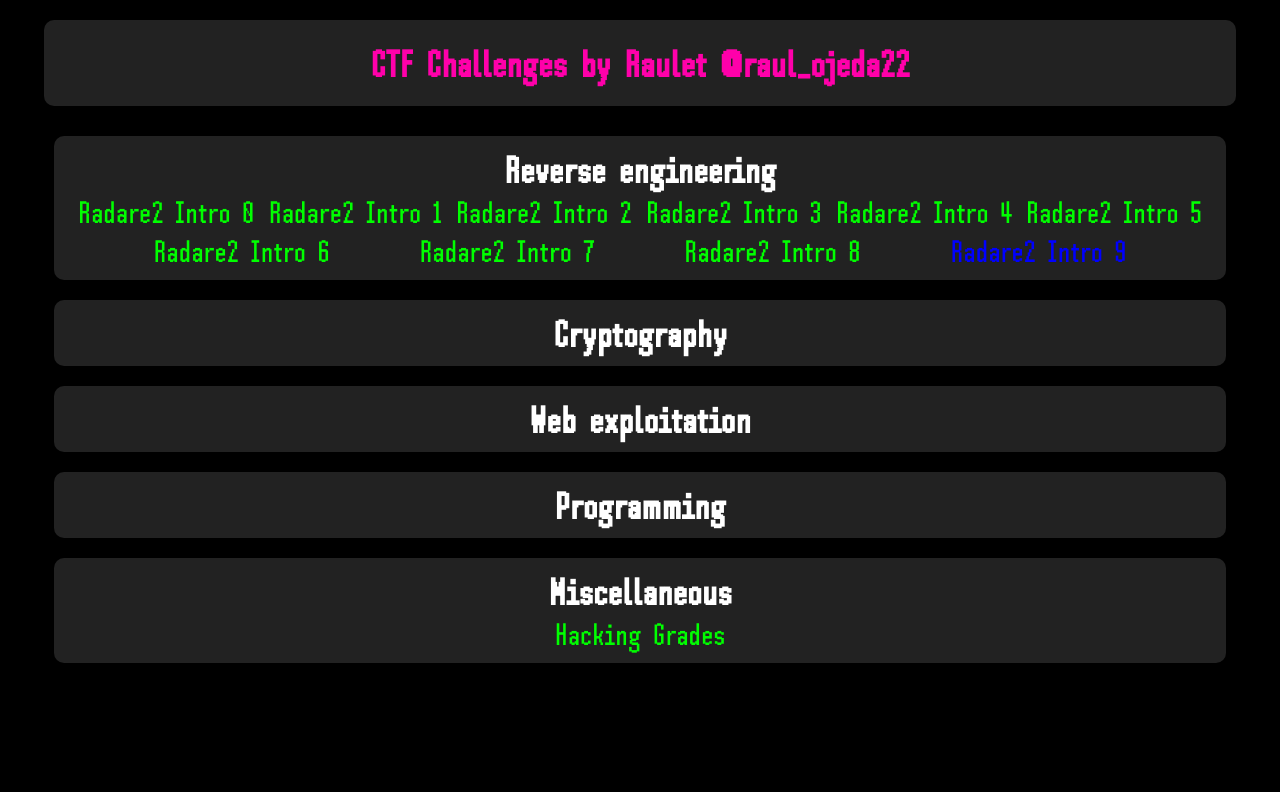
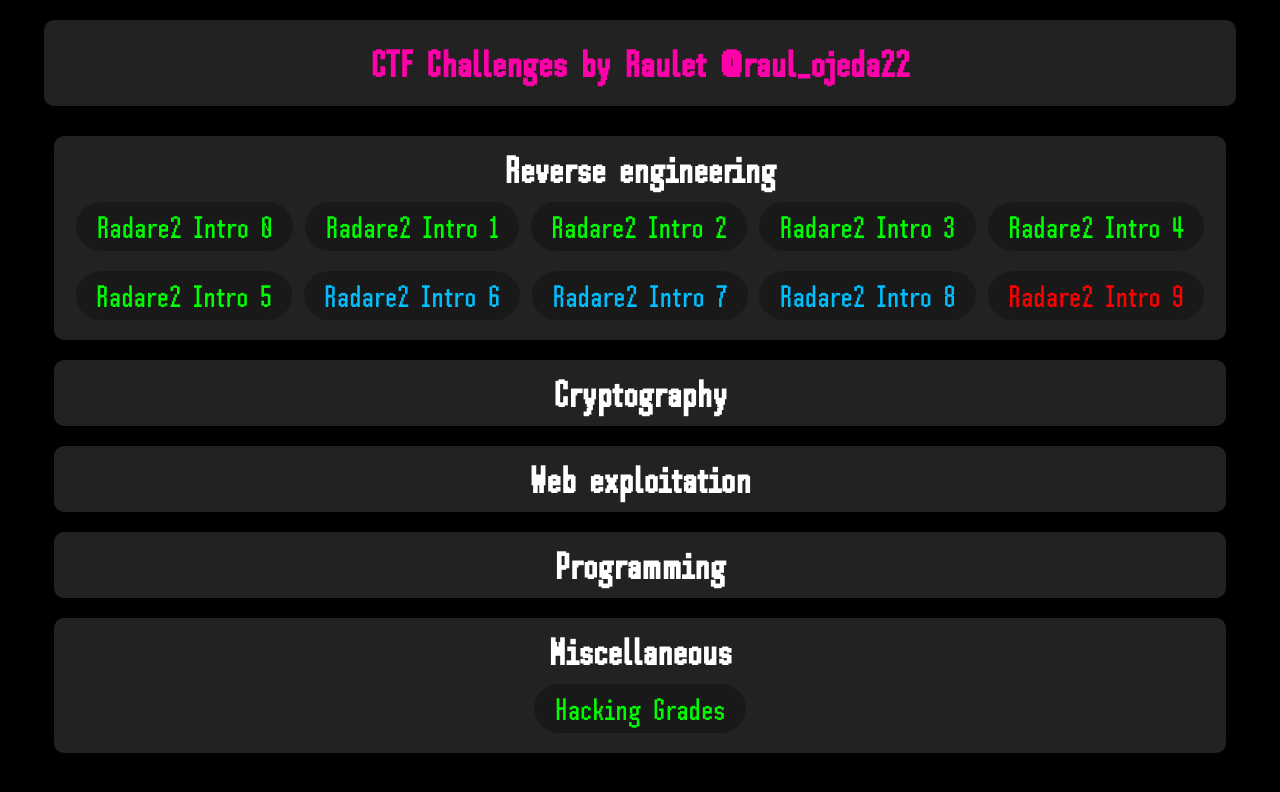
Before and after one commit to raulojeda22/raulojeda, a React (Create React App) app: page /challenges in a window 1280 px wide. Shown: the top 792 px of the page. Built offline with nearby package versions, Linux system fonts and the light colour scheme.

Commit message:
Improve challenges layout and look

```diff
--- a/package.json
+++ b/package.json
@@ -9,7 +9,7 @@
     "react-scripts": "^3.4.1"
   },
   "scripts": {
-    "start": "react-scripts start",
+    "start": "react-scripts --openssl-legacy-provider start",
     "build": "set HTTPS=true&&react-scripts build",
     "test": "react-scripts test",
     "eject": "react-scripts eject"
--- a/src/components/Challenges/Challenges.css
+++ b/src/components/Challenges/Challenges.css
@@ -107,18 +107,24 @@
 }
 
 #challenges nav button {
-    background-color: rgba(0, 255, 0, 0);
     font-family: sHPinscherRegular;
     font-size: xx-large;
     border: none;
     cursor: pointer;
+    background-color: #00000045;
+    border-radius: 25px;
+    padding: 5px;
+    padding-right: 20px;
+    padding-left: 20px;
+    margin-top: 10px;
+    margin-bottom: 10px;
 }
 
 .easy {
     color: rgb(0, 255, 0);
 }
 .medium {
-    color: blue;
+    color: deepskyblue;
 }
 .hard {
     color: red;
--- a/src/components/Challenges/Challenges.js
+++ b/src/components/Challenges/Challenges.js
@@ -39,7 +39,10 @@
             show: true,
             name: chall.name,
             description: chall.description,
-            flag: chall.flag
+            flag: chall.flag,
+            submitted: false,
+            correctFlag: false,
+            inputFlag: ""
         })
     }
     closeModal() {
--- a/src/components/Challenges/challenges.json
+++ b/src/components/Challenges/challenges.json
@@ -37,22 +37,22 @@
                     },{
                         "name": "Radare2 Intro 6",
                         "description": "Challenge files: https://raulojeda.space/ctf/rev/radare2-intro/radare2-intro.zip",
-                        "difficulty": "easy",
+                        "difficulty": "medium",
                         "flag": "9fb46a18b52cd39b61193301a141f04e2a0344f889ffc0d670e9c9825b8356b18a2d226a40608e3e79a97ae8081ff76b44d3fb5f805527f91972836cc41fb03f"
                     },{
                         "name": "Radare2 Intro 7",
                         "description": "Challenge files: https://raulojeda.space/ctf/rev/radare2-intro/radare2-intro.zip",
-                        "difficulty": "easy",
+                        "difficulty": "medium",
                         "flag": "2954ad1ddb82787f82da709ffdafbec04e1a993a9632119ab1db5ed9fcc3a4e24d7f6747fdf8ae7ab798a2768f027abf16a31d16d39158cbb18ce146be653b6d"
                     },{
                         "name": "Radare2 Intro 8",
                         "description": "Challenge files: https://raulojeda.space/ctf/rev/radare2-intro/radare2-intro.zip",
-                        "difficulty": "easy",
+                        "difficulty": "medium",
                         "flag": "b725eda933ab03e5fcfa9d597eaa69444420c02a4c0b9f3197555495ddff9acaa3b3d8b5a142b7c6b30bdead84f4e33f020a1c7f6d254d5eaf900112e9321bdf"
                     },{
                         "name": "Radare2 Intro 9",
                         "description": "Challenge files: https://raulojeda.space/ctf/rev/radare2-intro/radare2-intro.zip",
-                        "difficulty": "medium",
+                        "difficulty": "hard",
                         "flag": "1d6d3dce2fcc1a172cc5b642c27f347985afb7b26afb545c853166daa4cf869aab3a462a97d8461ea0b4d1521710b1fb444457628ee71d99aef91c2c2817f449"
                     }
                 ]
```
